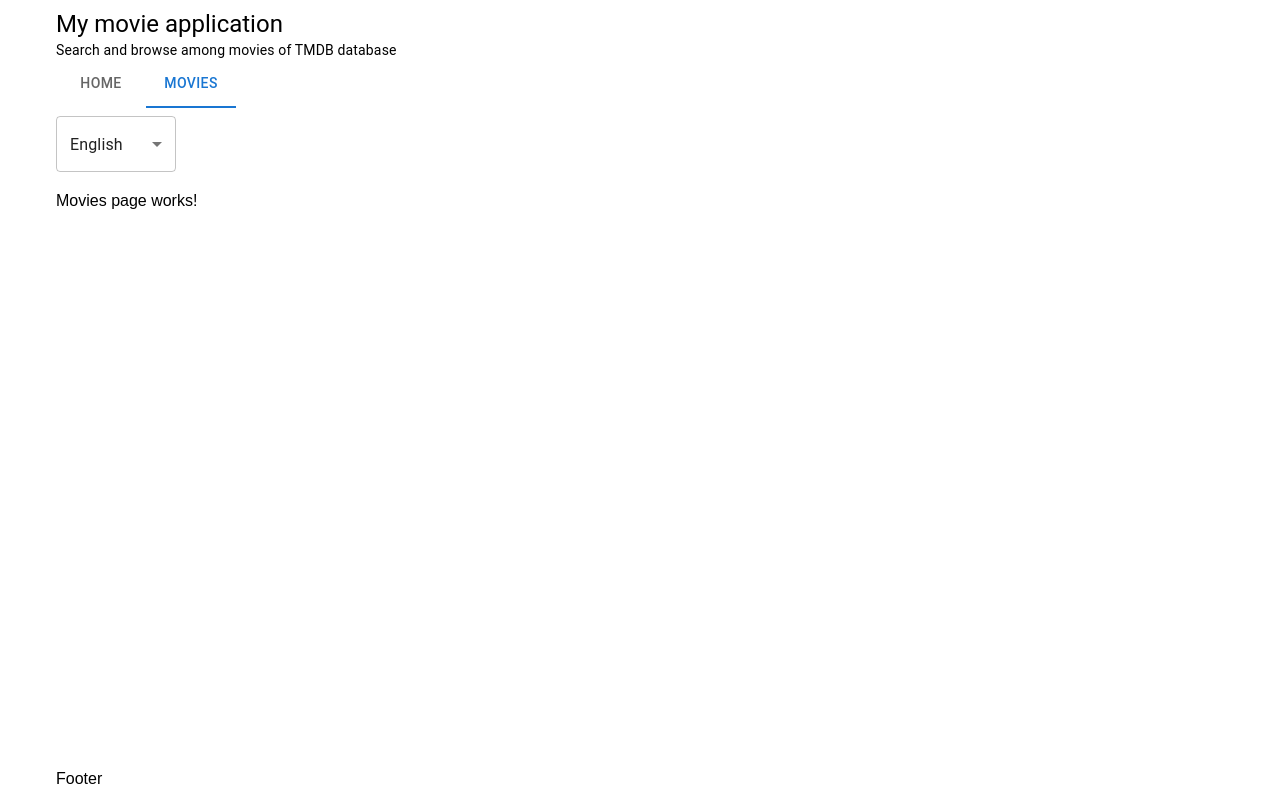
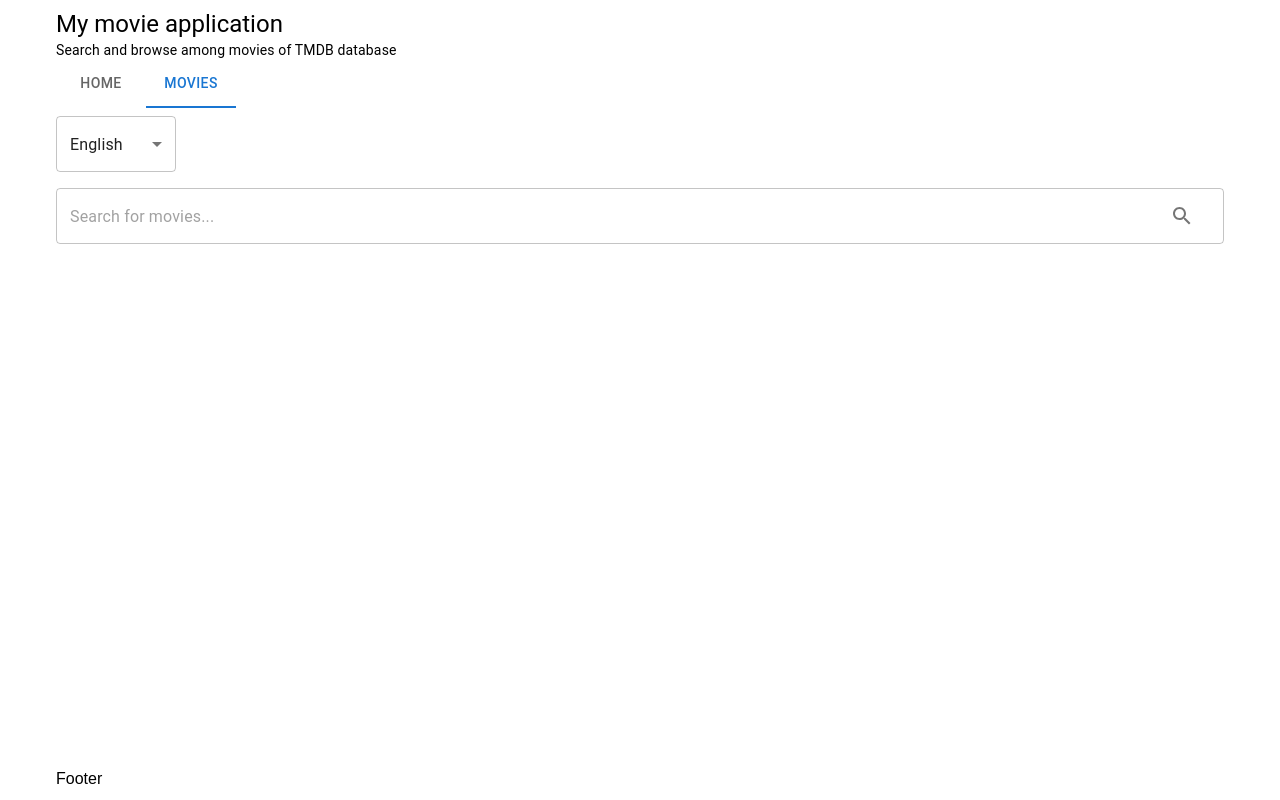
Before and after one commit to mahaut1/movie-app-ui, a React (Create React App) app: page /movies in a window 1280 px wide. Built offline with nearby package versions, Linux system fonts and the light colour scheme.

Commit message:
SearchBar

```diff
--- /dev/null
+++ b/src/component/SearchBar/index.tsx
@@ -0,0 +1,51 @@
+import React, { useState } from "react";
+import { TextField, InputAdornment, IconButton } from "@mui/material";
+import SearchIcon from "@mui/icons-material/Search";
+
+type Props = {
+  placeholder?: string;
+  onSearch?: (searchTerm: string) => void;
+};
+
+export default function SearchBar({
+  placeholder,
+  onSearch
+}: Props) {
+  const [searchTerm, setSearchTerm] = useState("");
+
+  const handleSearchChange = (event: React.ChangeEvent<HTMLInputElement>) => {
+    setSearchTerm(event.target.value);
+  };
+
+  const handleKeyDown = (event: React.KeyboardEvent<HTMLInputElement>) => {
+    if (event.key === "Enter" && onSearch) {
+      onSearch?.(searchTerm);
+    }
+  };
+
+  const handleClick = () => {
+    onSearch?.(searchTerm);
+  };
+
+  return (
+    <TextField
+      value={searchTerm}
+      onChange={handleSearchChange}
+      placeholder={placeholder}
+      slotProps={{
+        input: {
+          endAdornment: (
+            <InputAdornment position="start">
+              <IconButton onClick={handleClick}>
+                <SearchIcon />
+              </IconButton>
+            </InputAdornment>
+          ),
+        },
+      }}
+      onKeyDown={handleKeyDown}
+      variant="outlined"
+      fullWidth
+    />
+  );
+}
--- a/src/i18n/dictionnaries/en.ts
+++ b/src/i18n/dictionnaries/en.ts
@@ -11,5 +11,10 @@ export const en = {
     title: "My movie application",
     description: "Search and browse among movies of TMDB database"
     },
+    movies: {
+        searchBar: {
+        placeholder: "Search for movies...",
+        },
     },
-    };
+    }
+};
--- a/src/i18n/dictionnaries/fr.ts
+++ b/src/i18n/dictionnaries/fr.ts
@@ -13,5 +13,10 @@ title: "Mon application de films",
 description:
 "Recherchez et parcourez les films de la base de données TMDB"
 },
+movies: {
+    searchBar: {
+    placeholder: "Rechercher des films...",
+    },
+    },
 },
 };
--- a/src/pages/Movies/index.tsx
+++ b/src/pages/Movies/index.tsx
@@ -1,7 +1,19 @@
-export default function(){
-    return(
-        <div>
-            <p>Movies page works!</p>
-        </div>
-    )
-}
+import { Box } from "@mui/material";
+import SearchBar from "../../component/SearchBar";
+import { i18nMap } from "../../i18n/map";
+import { useTranslation } from "react-i18next";
+
+
+export default function Movies() {
+const { t } = useTranslation();
+const onSearch = (term: string) => {
+console.log(term);
+};
+return (
+<Box>
+<SearchBar
+placeholder={t(i18nMap.movies.searchBar.placeholder)}
+onSearch={onSearch}
+/>
+</Box>
+)}
```
